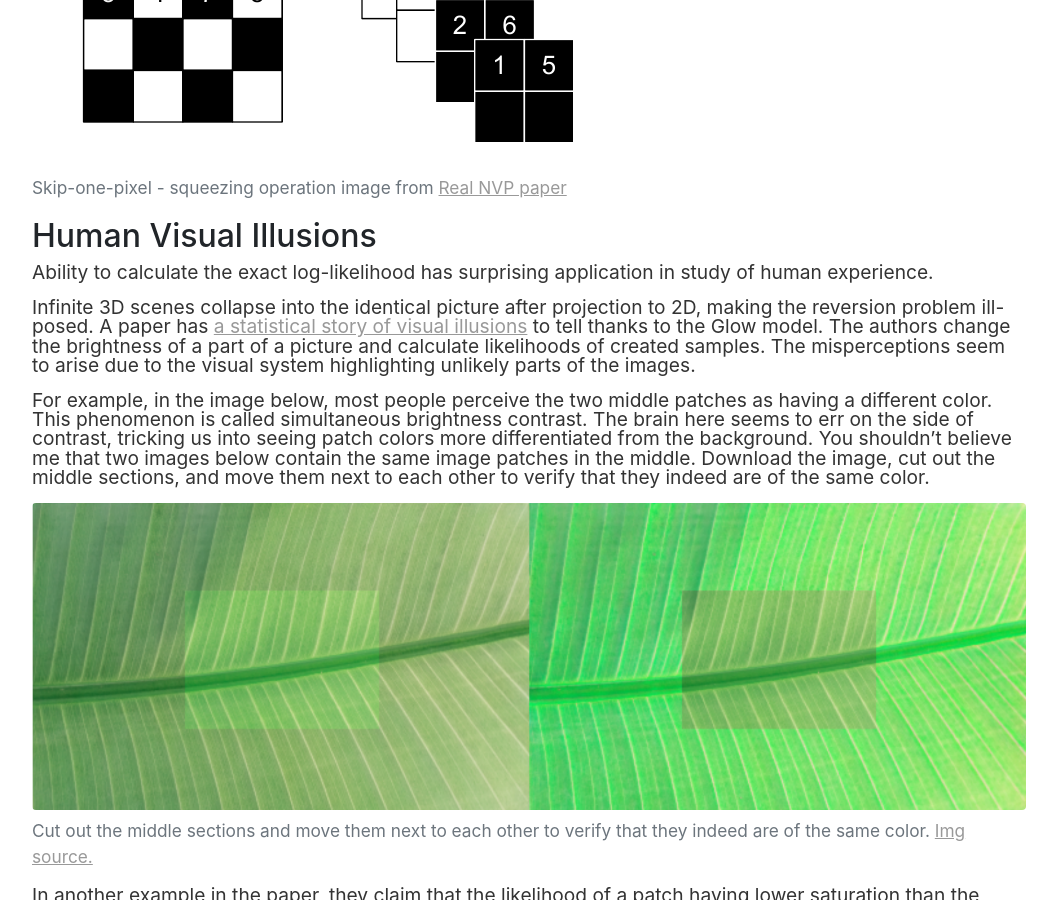
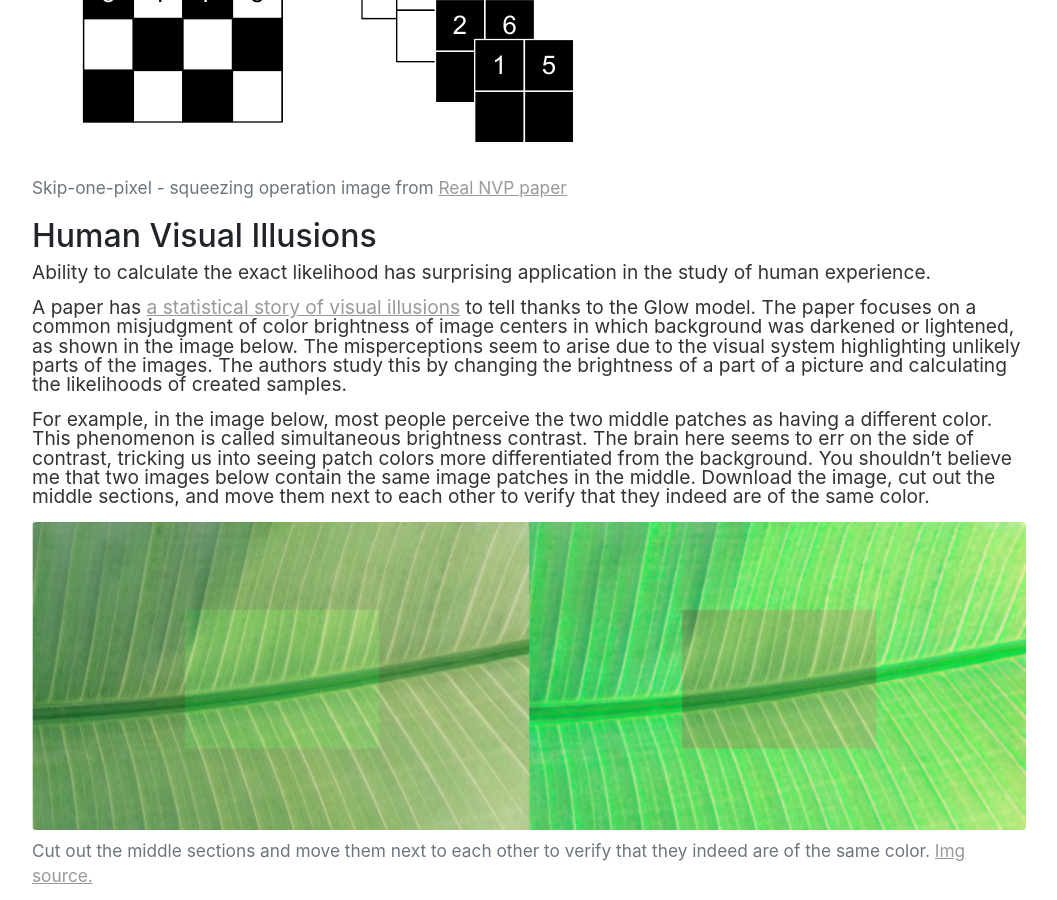
Before and after one commit to vackosar/vackosar.github.io, a Jekyll site: the page built from _posts/2020-06-19-glow-the-representations-must-flow.md, in a window 1280 px wide and 900 px high, scrolled down 2764 px. Shown: the whole window, without its empty margins (111-1168 px from the left). Built offline with Jekyll 4.4.1, drawn with Linux system fonts in a browser that asks for light colours; nearby versions of some CDN libraries; library files that are not in the unit come from our copies; comment, search, counter and statistics services are not loaded.

Commit message:
fix glow

```diff
--- a/_posts/2020-06-19-glow-the-representations-must-flow.md
+++ b/_posts/2020-06-19-glow-the-representations-must-flow.md
@@ -87,12 +87,12 @@ But how do we go from an image to required number of channels for above to make
 
 
 ## Human Visual Illusions
-Ability to calculate the exact log-likelihood has surprising application in study of human experience.
+Ability to calculate the exact likelihood has surprising application in the study of human experience.
 
-Infinite 3D scenes collapse into the identical picture after projection to 2D, making the reversion problem ill-posed.
 A paper has [a statistical story of visual illusions](https://arxiv.org/pdf/2005.08772v1.pdf) to tell thanks to the Glow model.
-The authors change the brightness of a part of a picture and calculate likelihoods of created samples.
+The paper focuses on a common misjudgment of color brightness of image centers in which background was darkened or lightened, as shown in the image below.
 The misperceptions seem to arise due to the visual system highlighting unlikely parts of the images.
+The authors study this by changing the brightness of a part of a picture and calculating the likelihoods of created samples.
 
 For example, in the image below, most people perceive the two middle patches as having a different color.
 This phenomenon is called simultaneous brightness contrast.
```
